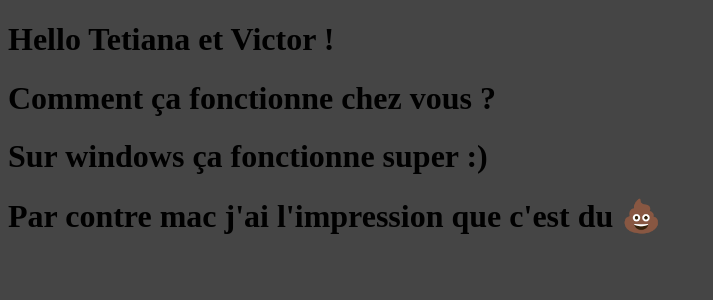
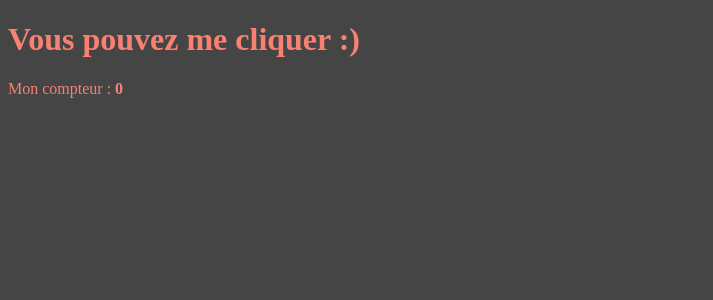
Before and after one commit to Fonzy57/spring-GUI, an Angular app: page / in a window 1280 px wide. Shown: the top 300 px of the page, without its empty margins (0-713 px from the left). Built offline with nearby package versions, Linux system fonts and the light colour scheme.

Commit message:
Change app component

```diff
--- a/src/app/app.component.html
+++ b/src/app/app.component.html
@@ -1,4 +1 @@
-<h1>Hello Tetiana et Victor !</h1>
-<h1>Comment ça fonctionne chez vous ?</h1>
-<h1>Sur windows ça fonctionne super :)</h1>
-<h1>Par contre mac j'ai l'impression que c'est du 💩</h1>
+<app-accueil />
--- a/src/app/app.component.scss
+++ b/src/app/app.component.scss
@@ -0,0 +1,3 @@
+h1 {
+  color: bisque;
+}
--- a/src/app/app.component.ts
+++ b/src/app/app.component.ts
@@ -1,12 +1,12 @@
 import { Component } from '@angular/core';
-import { RouterOutlet } from '@angular/router';
+import { AccueilComponent } from './pages/accueil/accueil.component';
 
 @Component({
   selector: 'app-root',
-  imports: [RouterOutlet],
+  imports: [AccueilComponent],
   templateUrl: './app.component.html',
   styleUrl: './app.component.scss',
 })
 export class AppComponent {
-  title = 'Stéphane';
+  title = 'Hello Tetiana et Victor !';
 }
```
